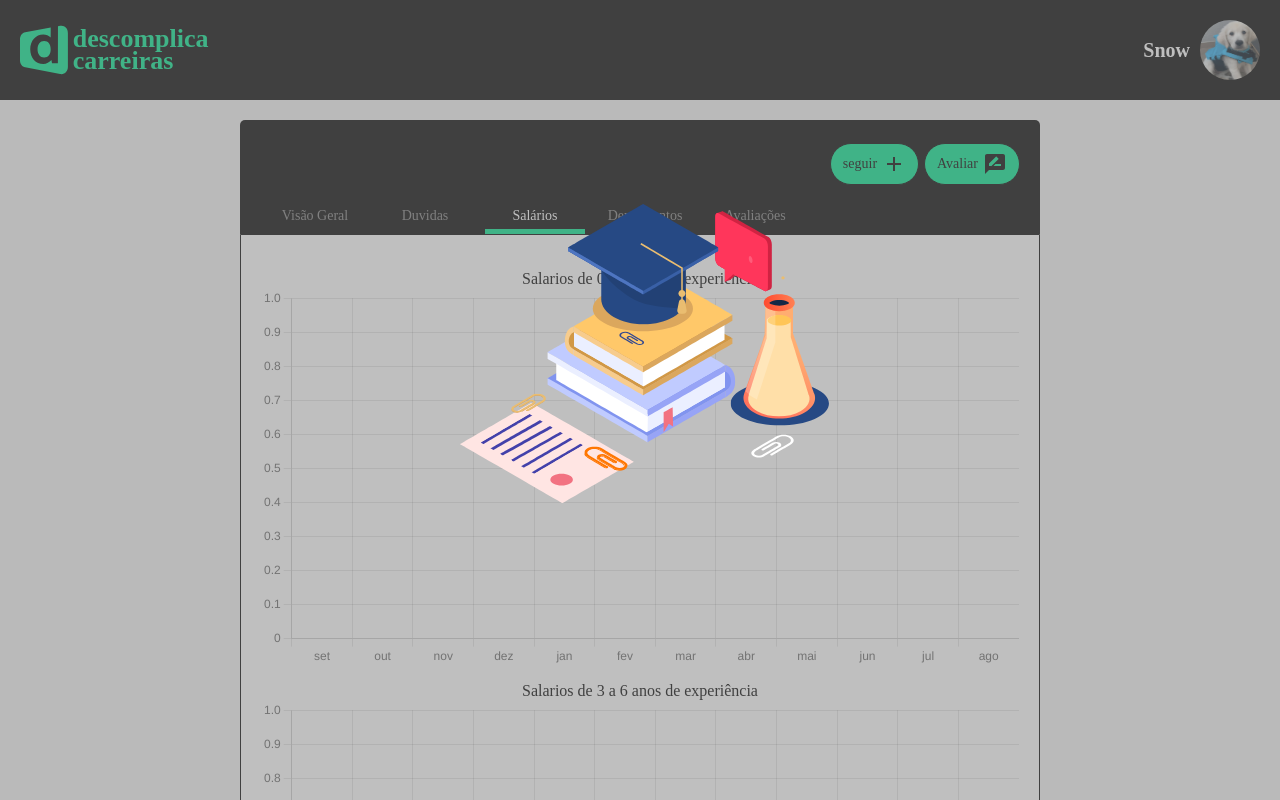
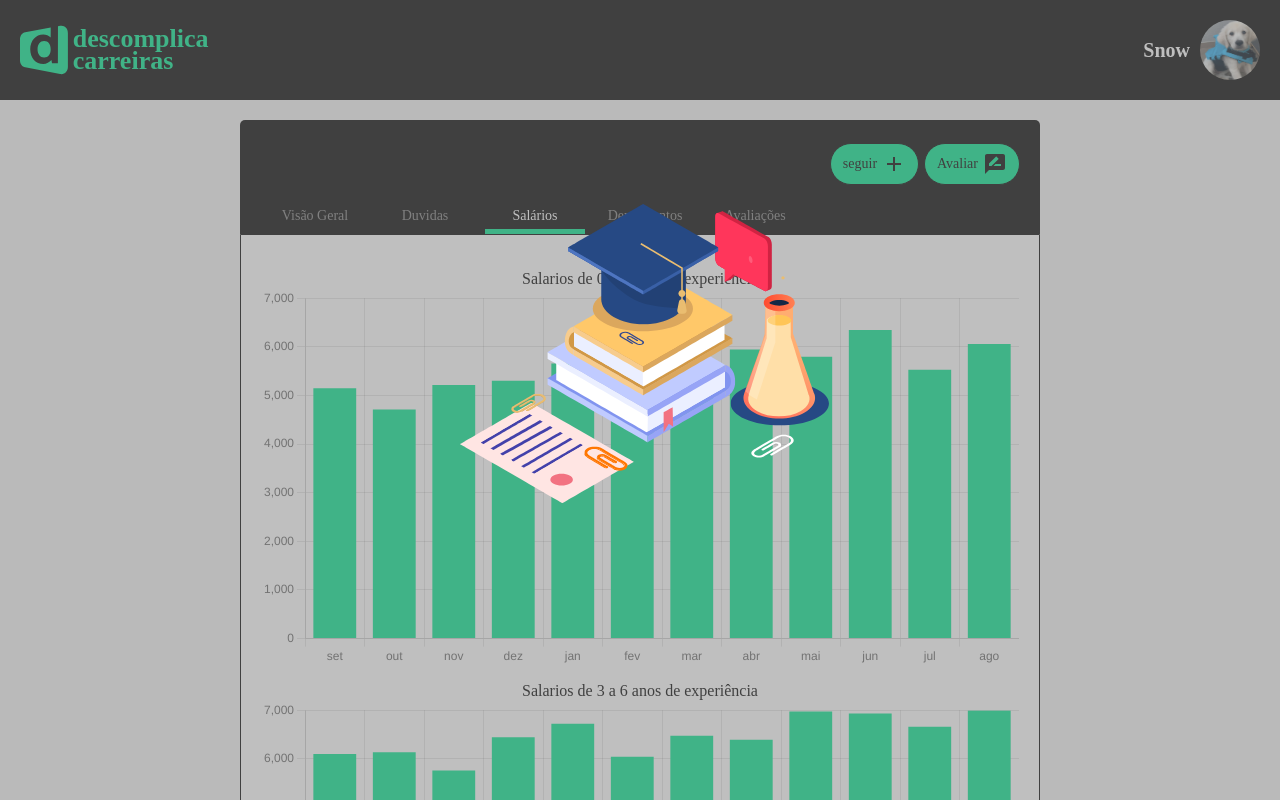
Before and after one commit to gilsouza/hackaton-desc, a React (Create React App) app in the folder front/: page /profissao/1/salario in a window 1280 px wide. Shown: the top 800 px of the page. Built offline with nearby package versions, Linux system fonts and the light colour scheme; no server answers; a web font is replaced by a local one.

Commit message:
change payments graphs

```diff
--- a/front/src/pages/Salario/index.jsx
+++ b/front/src/pages/Salario/index.jsx
@@ -6,22 +6,44 @@ import { useCareers } from '../../hooks/Careers';
 
 require('dayjs/locale/pt-br');
 
+const baseWages = [
+  5000,
+  5100,
+  5200,
+  5300,
+  5400,
+  5500,
+  5600,
+  5700,
+  5800,
+  5900,
+  6000,
+  6100,
+];
+
 dayjs.locale('pt-br');
 const Salario = () => {
-  const { salaries, getSalaries, currentCareer } = useCareers();
+  const { getSalaries, currentCareer } = useCareers();
 
   useEffect(() => {
     getSalaries();
   }, [currentCareer]);
 
   const lastMonths = new Array(12).fill().map((l, index) => dayjs().add(-index, 'month')).reverse();
-  const getSalariesByMonths = (timeExperience) => lastMonths.map(
-    (month) => salaries.filter(
-      (salarie) => dayjs(salarie.createdAt).isSame(month, 'month') && salarie.time_experience === timeExperience,
-    ).reduce(
-      (a, b) => (a + b?.value) / 2, 0,
-    ),
+  // const getSalariesByMonths = (timeExperience) => lastMonths.map(
+  //   (month) => salaries.filter(
+  //     (salarie) => dayjs(salarie.createdAt).isSame(month, 'month') &&
+  // salarie.time_experience === timeExperience,
+  //   ).reduce(
+  //     (a, b) => (a + b?.value) / 2, 0,
+  //   ),
+  // );
+
+  const getSalariesByMonths = (exp) => baseWages.map(
+    (wage) => (wage + (Math.random() > 0.5
+      ? Math.random() * 500 : Math.random() * -500) + exp * 1000),
   );
+
   const datas = [{
     labels: lastMonths.map((l) => l.format('MMM')),
     datasets: [
```
